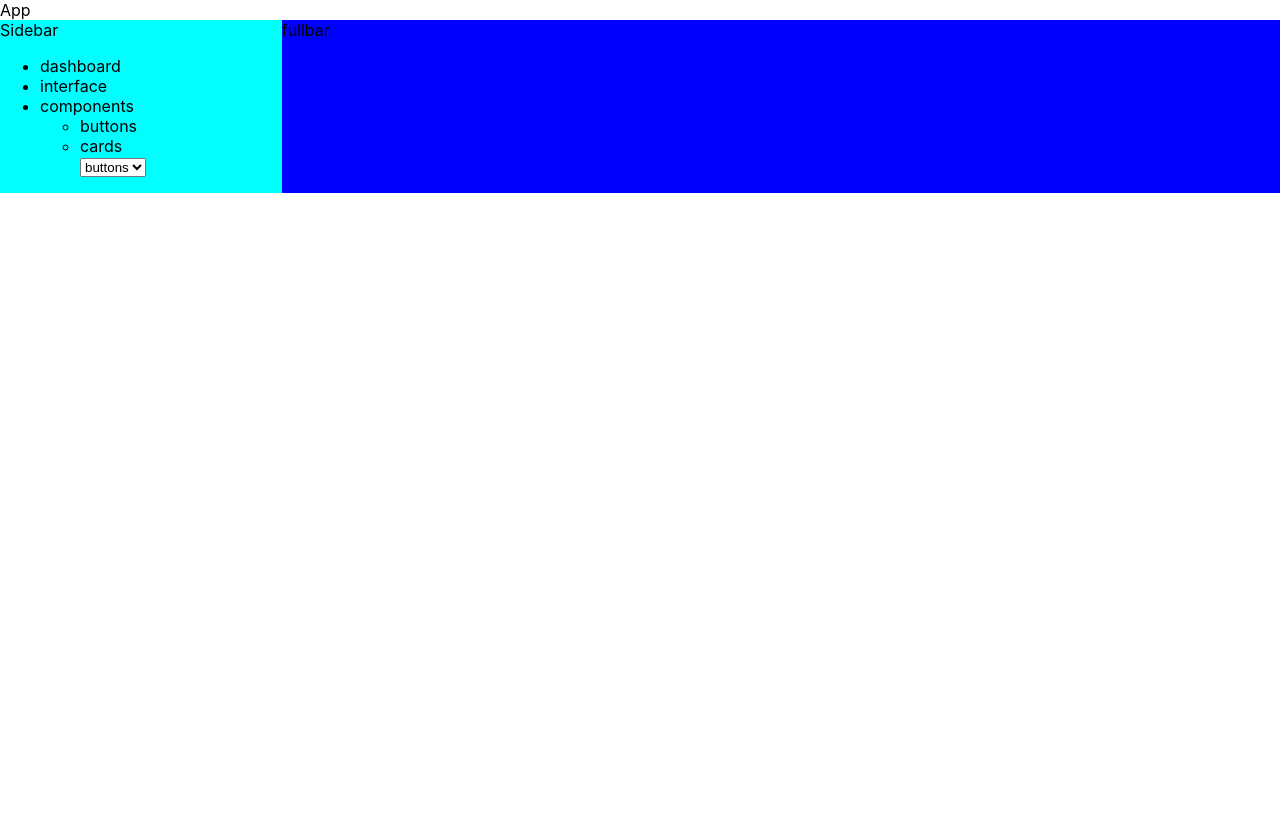
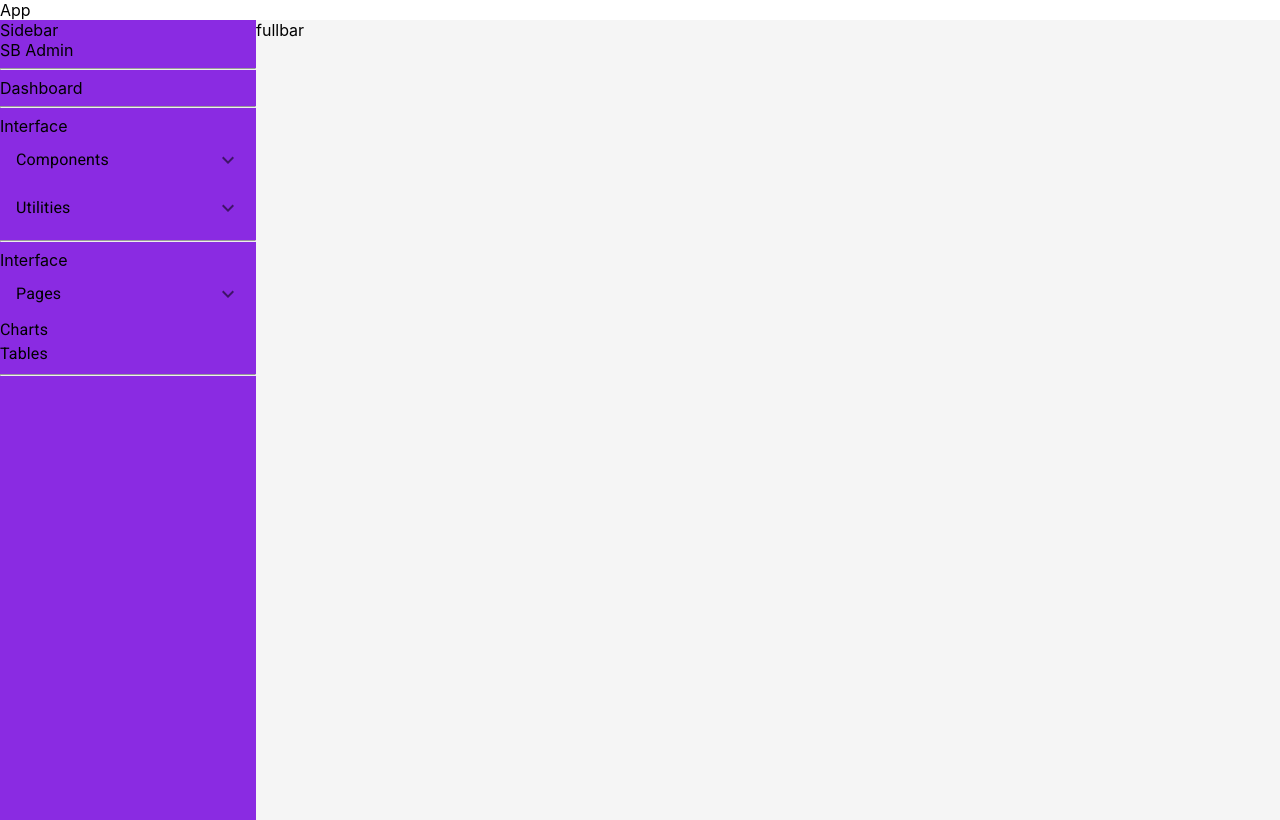
Before and after one commit to NoorulAmeenJ/Admin-Dashboard, a React (Create React App) app: page / in a window 1280 px wide. Built offline with nearby package versions, Linux system fonts and the light colour scheme.

Commit message:
side bar going on

```diff
--- a/src/App.css
+++ b/src/App.css
@@ -2,18 +2,24 @@
   text-align: center;
 } */
 .practise{
-  display: grid;
-  grid-template-areas:
+  display: flex;
+  /* grid-template-areas:
   "side full full full full full full full"
-  "side full full full full full full full"
+  "side full full full full full full full" */
 
   ;
 }
 .sidebar{
-  grid-area: side;
-  background-color: aqua;
+  /* grid-area: side; */
+  background-color: blueviolet !important;
+  width: 20%;
+  height: 100vh;
 }
 .fullbar{
-  grid-area: full;
-  background-color: blue;
+  /* grid-area: full; */
+  background-color: whitesmoke;
+  width: 80%;
 }
+.try{
+  width: 20%;
+}
--- a/src/Components/Sidebar.js
+++ b/src/Components/Sidebar.js
@@ -1,26 +1,81 @@
 import React from 'react'
+import Accordion from '@mui/material/Accordion';
+import AccordionSummary from '@mui/material/AccordionSummary';
+import AccordionDetails from '@mui/material/AccordionDetails';
+import Typography from '@mui/material/Typography';
+import ExpandMoreIcon from '@mui/icons-material/ExpandMore';
 
 
 const Sidebar = () => {
   return (
     <div className='practise'>
             <div className='sidebar'>Sidebar
-         <ul>
-            <li>dashboard</li>
-            <li>interface </li>
-            <li>components
-                 <ul>
-                    <li>buttons</li>
-                    <li>cards</li>
-                <select>
-                <option>buttons</option>
-                <option>cards</option>
+            <div>
+            <div>
+            SB Admin
+          </div>
+          <hr></hr>
+            <div>
+           Dashboard
+          </div>
+          <hr></hr>
+          <div>
+       Interface
+          </div>
 
-                </select>
-                </ul>
-            </li>
-         </ul>
+      <Accordion class Name='try'>
+        <AccordionSummary expandIcon={<ExpandMoreIcon />} aria-controls="panel1a-content" id="panel1a-header">
+          <Typography>Components</Typography>
+        </AccordionSummary>
+        <AccordionDetails>
+          <div>Custom Components</div>
+          <Typography>Cards</Typography>
+          <Typography>Buttons</Typography>
+        </AccordionDetails>
+      </Accordion>
 
+      <Accordion class Name='try'>
+        <AccordionSummary
+          expandIcon={<ExpandMoreIcon />}
+          aria-controls="panel1a-content"
+          id="panel1a-header"
+        >
+          <Typography>Utilities</Typography>
+        </AccordionSummary>
+        <AccordionDetails>
+          <div>Custom Utilities</div>
+          <Typography>Colors</Typography>
+          <Typography>Borders</Typography>
+          <Typography>Animations</Typography>
+          <Typography>Others</Typography>
+        </AccordionDetails>
+      </Accordion>
+     <hr></hr>
+     <div>
+       Interface
+          </div>
+     <Accordion class Name='try'>
+        <AccordionSummary
+          expandIcon={<ExpandMoreIcon />}
+          aria-controls="panel1a-content"
+          id="panel1a-header"
+        >
+          <Typography>Pages</Typography>
+        </AccordionSummary>
+        <AccordionDetails>
+          <div>LOGIN SCREENS</div>
+          <Typography>Login</Typography>
+          <Typography>Register</Typography>
+          <Typography>Forgot Password</Typography>
+          <div>OTHER PAGE</div>
+          <Typography>404 Pages</Typography>
+          <Typography>Blank Page</Typography>
+        </AccordionDetails>
+      </Accordion>
+      <Typography>Charts</Typography>
+      <Typography>Tables</Typography>
+      <hr></hr>
+    </div>
             </div>
             <div className='fullbar'>fullbar</div>
 
```
